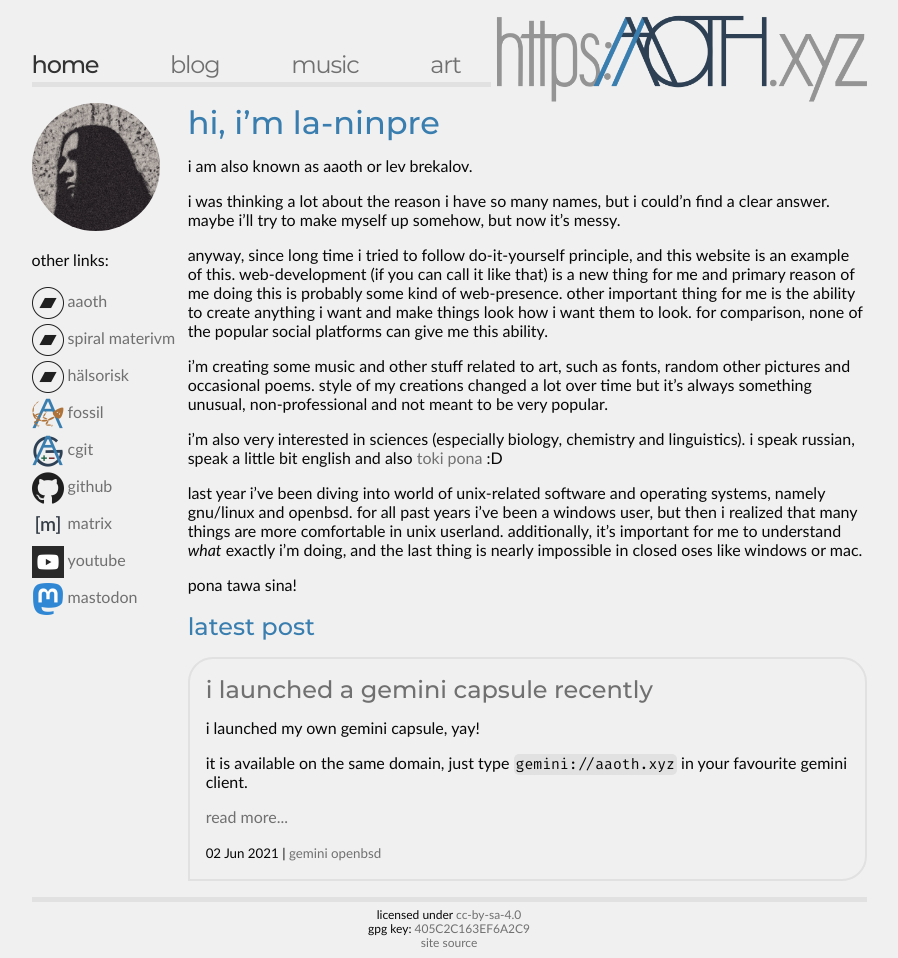
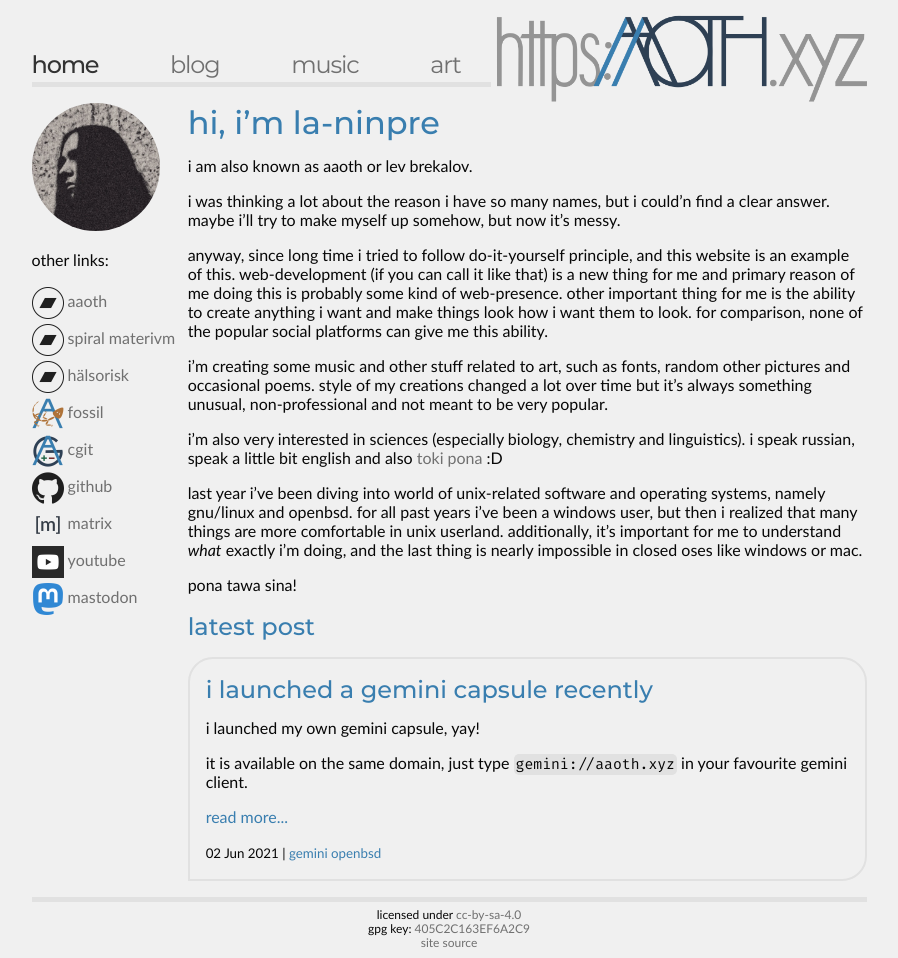
Before and after one commit to la-ninpre/aaoth.xyz, a Jekyll site: the page built from index.md, in a window 1280 px wide and 958 px high. Shown: the whole window, without its empty margins (191-1089 px from the left). Built offline with Jekyll 4.4.1, drawn with Linux system fonts in a browser that asks for light colours.

Commit message:
css: change color of links inside posts
gray ones was kinda boring and also not recognizable as links. now
they're blue, but one can confuse them with titles and subtitles, so
maybe i'll change this later.

```diff
--- a/_sass/main.scss
+++ b/_sass/main.scss
@@ -125,6 +125,12 @@ ul {
     border-radius: 25px 25px 25px 0px;
     border: 2px solid $color-main-grey;
     word-wrap: break-word;
+    a {
+        color: $color-main-blue;
+    }
+    a:hover {
+        color: $color-dark-blue;
+    }
     small p {
         display: inline;
     }
```
